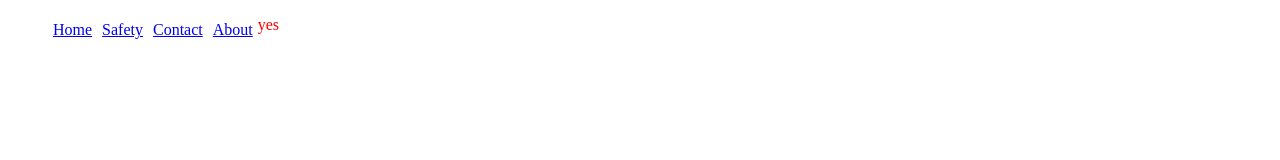
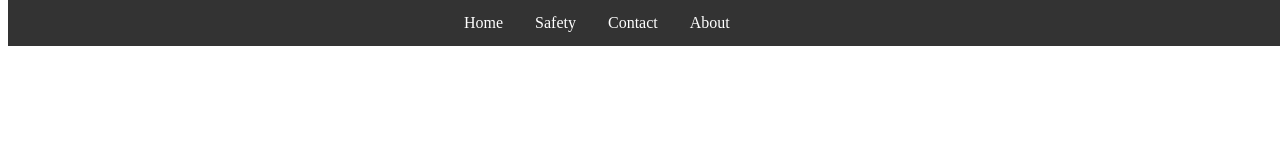
Before and after one commit to melindaomansouri/tsa3_2016, a plain HTML site: page TSA_Drone/index.html in a window 1280 px wide. Drawn offline with Linux system fonts and the light colour scheme.

Commit message:
nav bar
i made it look good with css

```diff
--- a/TSA_Drone/index.html
+++ b/TSA_Drone/index.html
@@ -6,11 +6,11 @@
 		<title>Page Title</title>
 	</head>
 		<body>
-		<ul>
-  <div class="header"><a rel="stylesheet" type="text/css" href="index.html">Home</a></div>
-  <div class="header"><a rel="stylesheet" type="text/css" href="pages/safety.html">Safety</a></div>
-  <div class="header"><a rel="stylesheet" type="text/css" href="pages/contact.html">Contact</a></div>
-  <div class="header"><a rel="stylesheet" type="text/css" href="pages/about.html">About</a></div>
+<ul>
+  <li class="home"><a rel="stylesheet" type="text/css" href="index.html">Home</a></div>
+  <li class="nav"><a rel="stylesheet" type="text/css" href="pages/safety.html">Safety</a></div>
+  <li class="nav"><a rel="stylesheet" type="text/css" href="pages/contact.html">Contact</a></div>
+  <li class="nav"><a rel="stylesheet" type="text/css" href="pages/about.html">About</a></div>
 </ul>
 	<p id="yes">yes</p>
 
--- a/TSA_Drone/pages/stylesheet.css
+++ b/TSA_Drone/pages/stylesheet.css
@@ -1,8 +1,35 @@
 #yes {
 		color: #ff0000;
 }
-.header {
-	float:left;
-	padding: 5px;
+ul {
+    list-style-type: none;
+    margin: 0;
+    padding: 0;
+    overflow: hidden;
+    background-color: #333;
+    position: fixed;
+    top: 0;
+    width: 100%;
+}
 
+li {
+
+    float: left;
 }
+
+li a {
+    display: block;
+    color: white;
+    text-align: center;
+    padding: 14px 16px;
+    text-decoration: none;
+}
+
+
+li a:hover {
+    background-color: #111;
+}
+.home {
+
+    margin-left: 440px;
+}
```
Also changed, not shown: TSA_Drone/pages/about.html (+4 -4 lines), TSA_Drone/pages/contact.html (+5 -5 lines), TSA_Drone/pages/safety.html (+5 -5 lines).
